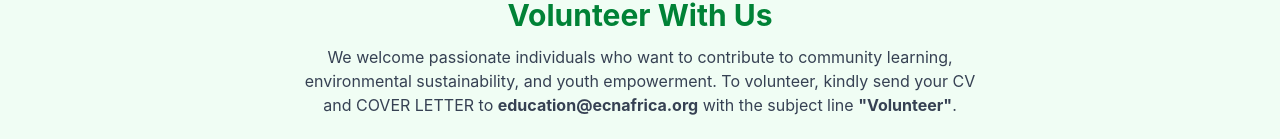
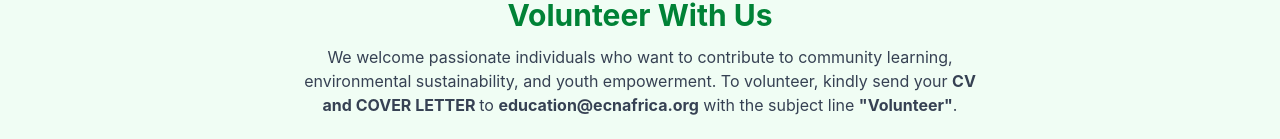
Before and after one commit to steph10920/ecnafrica, a React (Vite) app: page /categories/careers in a window 1280 px wide. Shown: the part 1234-1373 px from the top of the page. Built offline with nearby package versions, Linux system fonts and the light colour scheme.

Commit message:
blue horizones pic changed

```diff
--- a/src/pages/categories/Careers.jsx
+++ b/src/pages/categories/Careers.jsx
@@ -223,7 +223,7 @@ export default function Careers() {
           <p className="mt-3 text-gray-700 max-w-2xl mx-auto">
             We welcome passionate individuals who want to contribute to community learning,
             environmental sustainability, and youth empowerment.
-            To volunteer, kindly send your CV and COVER LETTER to <strong>education@ecnafrica.org</strong> with the
+            To volunteer, kindly send your <strong> CV and COVER LETTER </strong>to <strong>education@ecnafrica.org</strong> with the
             subject line <strong>"Volunteer"</strong>.
           </p>
 
```
